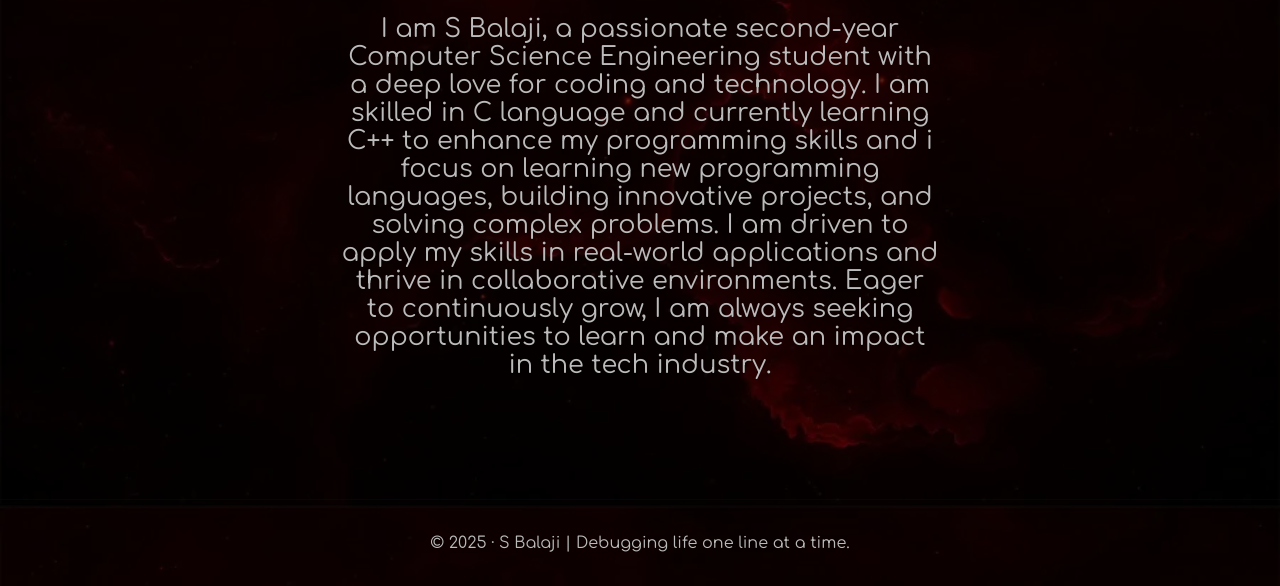
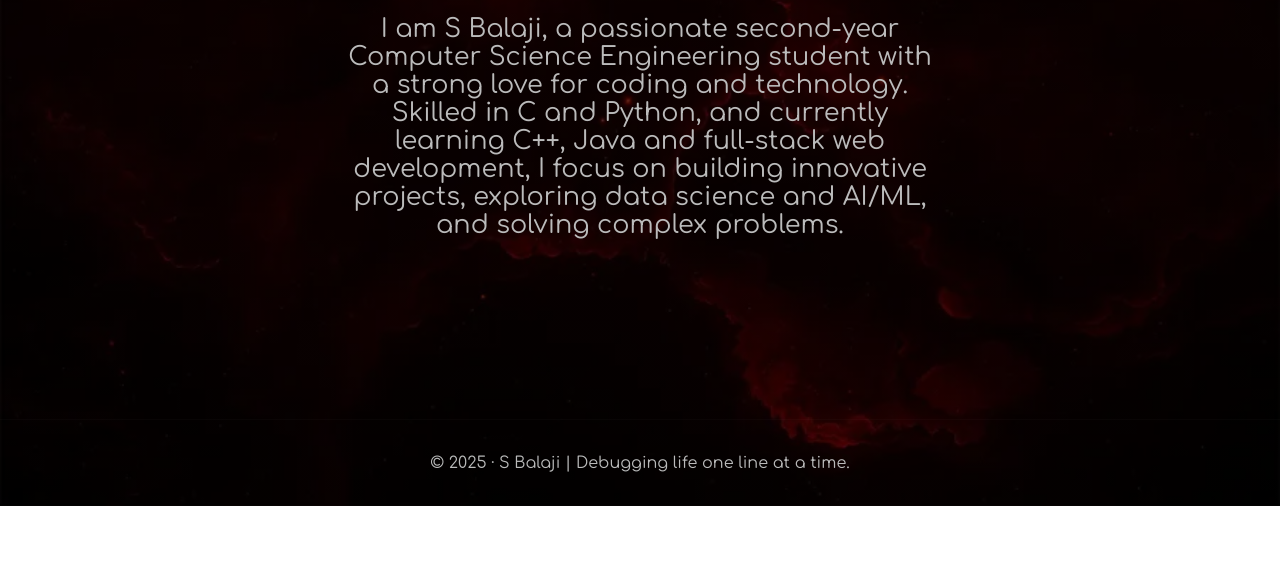
Before and after one commit to Balaji-Coder06/Portfolio, a plain HTML site: page about.html in a window 1280 px wide. Shown: the part 294-880 px from the top of the page. After the commit the page ends 800 px from the top, so only its background shows below. Drawn offline with Linux system fonts and the light colour scheme.

Commit message:
Update about.html

```diff
--- a/about.html
+++ b/about.html
@@ -38,11 +38,9 @@
       </div>
       <div class="section-body">
         <p class="lead">
-          I am S Balaji, a passionate second-year Computer Science Engineering student with a deep love for coding
-          and technology. I am skilled in C language and currently learning C++ to enhance my programming skills and
-          i focus on learning new programming languages, building innovative projects, and solving complex problems.
-          I am driven to apply my skills in real-world applications and thrive in collaborative environments. Eager
-          to continuously grow, I am always seeking opportunities to learn and make an impact in the tech industry.
+          I am S Balaji, a passionate second-year Computer Science Engineering student with a strong love for coding and technology.
+          Skilled in C and Python, and currently learning C++, Java and full-stack web development,
+          I focus on building innovative projects, exploring data science and AI/ML, and solving complex problems.
         </p>
       </div>
     </section>
```
